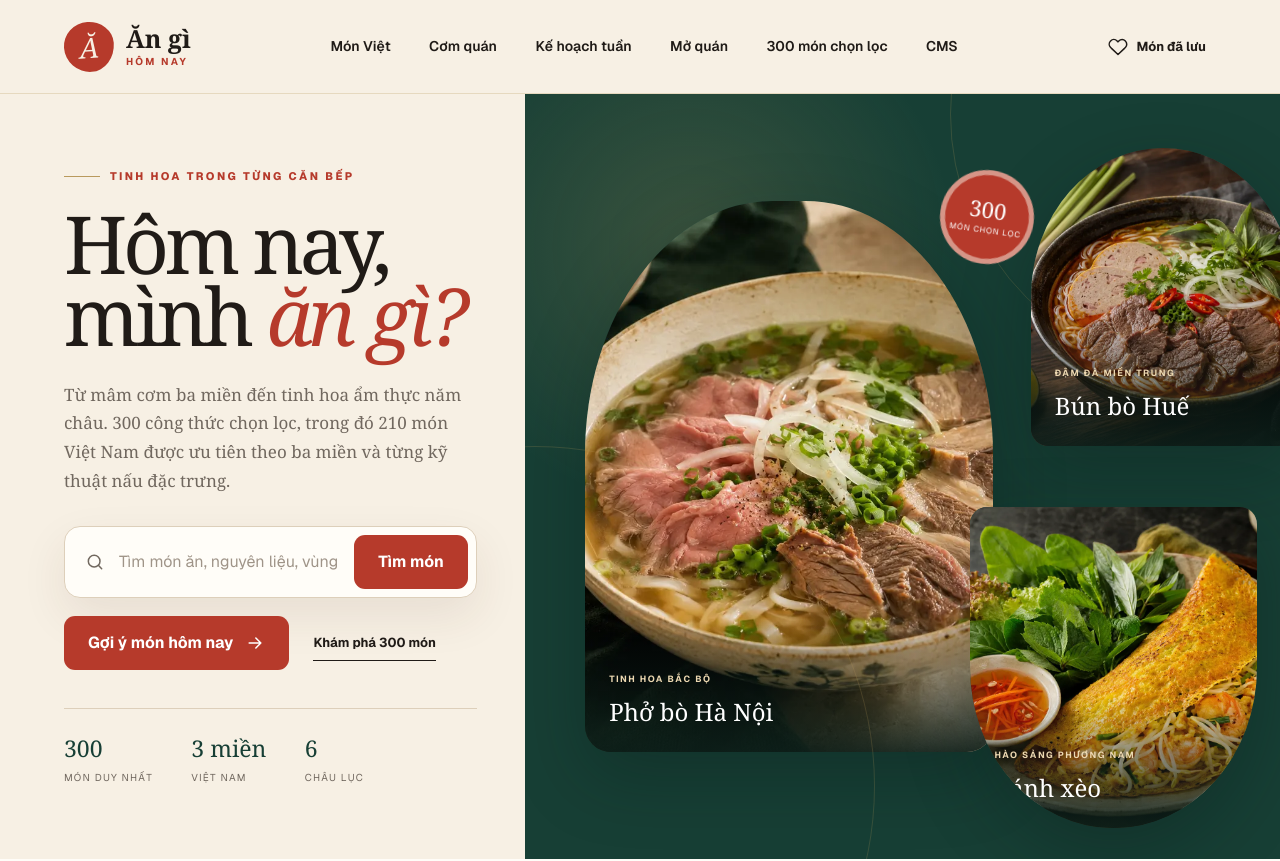
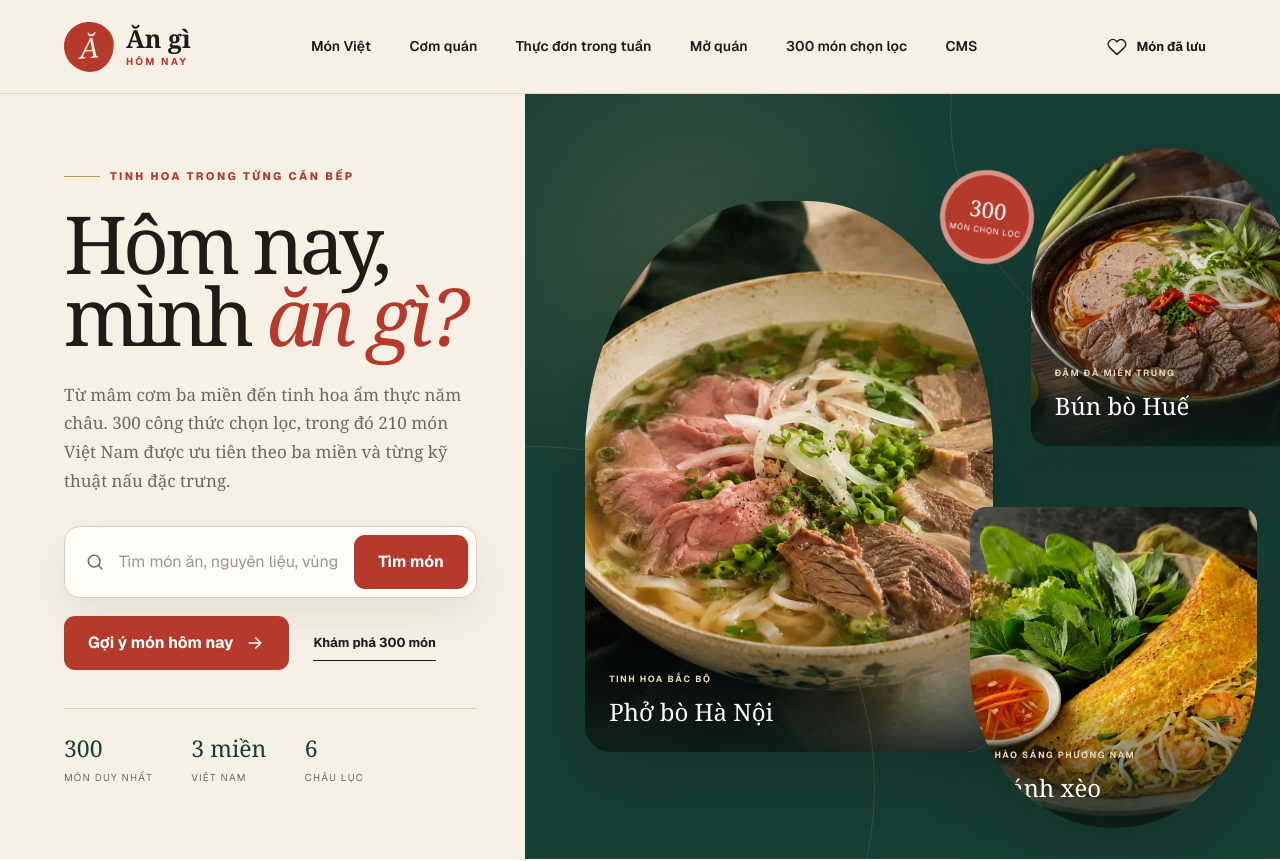
Before and after one commit to minhphu1509-cpu/angihomnay, a Next.js app: page / in a window 1280 px wide. Shown: the top 861 px of the page. Built offline with nearby package versions, Linux system fonts and the light colour scheme.

Commit message:
chore: rename weekly menu tab

```diff
--- a/app/page.tsx
+++ b/app/page.tsx
@@ -751,7 +751,7 @@ export default function Home() {
         <nav className={menuOpen ? "open" : ""} aria-label="Điều hướng chính">
           <a href="#mon-viet" onClick={() => setMenuOpen(false)}>Món Việt</a>
           <a href="#com-quan" onClick={() => setMenuOpen(false)}>Cơm quán</a>
-          <a href="#ke-hoach-tuan" onClick={() => setMenuOpen(false)}>Kế hoạch tuần</a>
+          <a href="#ke-hoach-tuan" onClick={() => setMenuOpen(false)}>Thực đơn trong tuần</a>
           <a href="#mo-quan" onClick={() => setMenuOpen(false)}>Mở quán</a>
           <a href="#kho-mon" onClick={() => setMenuOpen(false)}>300 món chọn lọc</a>
           <Link href="/quan-tri" onClick={() => setMenuOpen(false)}>CMS</Link>
@@ -1341,7 +1341,7 @@ export default function Home() {
         <div className="footer-links">
           <a href="#mon-viet">Món Việt</a>
           <a href="#com-quan">Cơm quán</a>
-          <a href="#ke-hoach-tuan">Kế hoạch tuần</a>
+          <a href="#ke-hoach-tuan">Thực đơn trong tuần</a>
           <a href="#mo-quan">Mở quán</a>
           <Link href="/quan-tri">CMS công thức</Link>
         </div>
```
